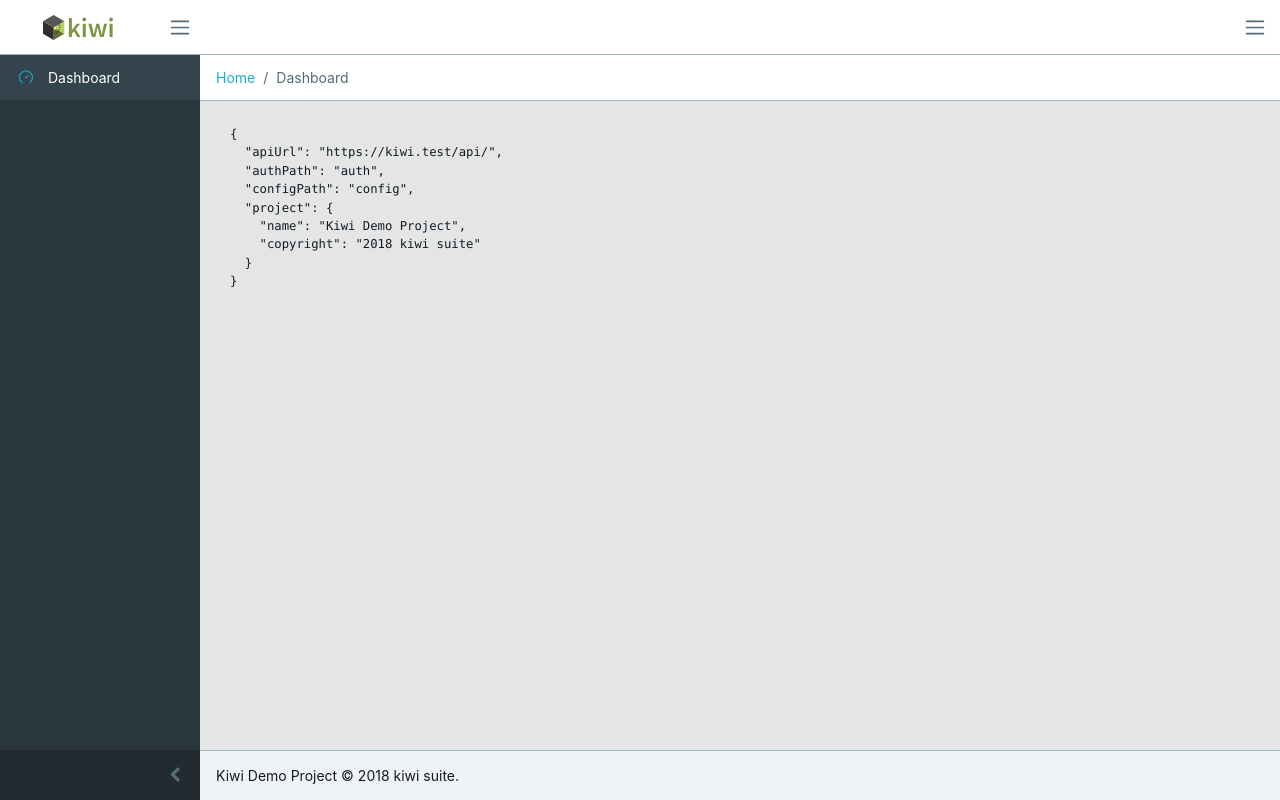
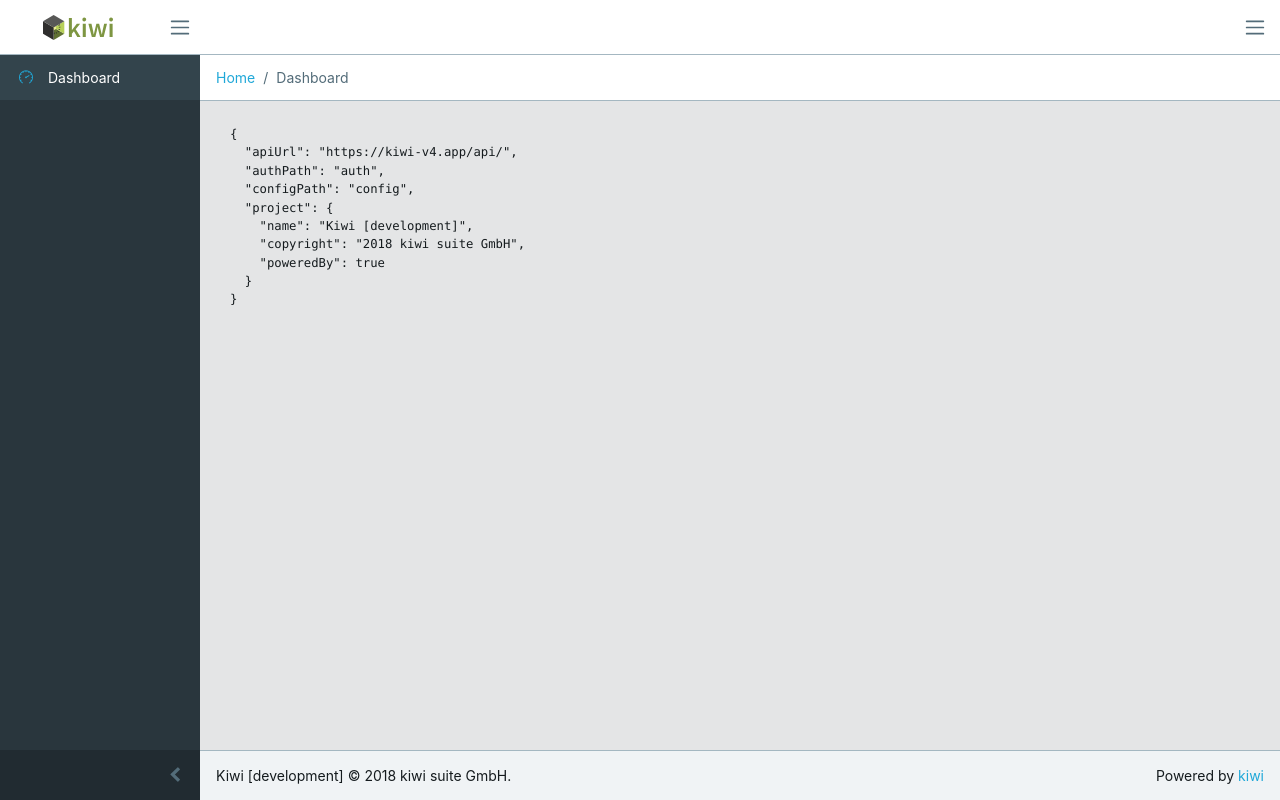
Before and after one commit to ixocreate/admin-frontend, an Angular app: page /dashboard in a window 1280 px wide. Built offline with nearby package versions, Linux system fonts and the light colour scheme; what ng2-charts would draw is missing.

Commit message:
highlight development builds

```diff
--- a/src/app/components/app-footer/app-footer.component.html
+++ b/src/app/components/app-footer/app-footer.component.html
@@ -3,6 +3,6 @@
         {{ project.name }} &copy; {{ project.copyright }}.
     </span>
     <span *ngIf="(config$|async)?.project.poweredBy" class="ml-auto">
-        Powered by <a href="https://github.com/kiwi-suite" target="_blank">kiwi</a>
+        Powered by <a href="https://github.com/kiwi-suite/kiwi" target="_blank">kiwi</a>
     </span>
 </footer>
--- a/src/index.html
+++ b/src/index.html
@@ -2,12 +2,12 @@
 <html lang="en">
 <head>
     <meta charset="utf-8">
-    <title>kiwi</title>
+    <title>kiwi [dev]</title>
     <base href="/">
     <meta http-equiv="X-UA-Compatible" content="IE=edge">
     <meta name="viewport" content="width=device-width, initial-scale=1, shrink-to-fit=no">
-    <meta name="description" content="Kiwi Administration">
-    <meta name="author" content="kiwi suite">
+    <meta name="description" content="kiwi [development]">
+    <meta name="author" content="kiwi suite GmbH">
     <link rel="shortcut icon" href="assets/img/icon.png">
 </head>
 <body>
@@ -15,12 +15,13 @@
 <script>
     window.__theme = 'bs4';
     window.__kiwi = {
-        apiUrl: 'https://kiwi.test/api/',
+        apiUrl: 'https://kiwi-v4.app/api/',
         configPath: 'config',
         authPath: 'auth',
         project: {
-            name: 'Kiwi Demo Project',
-            copyright: '2018 kiwi suite'
+            name: 'Kiwi [development]',
+            copyright: '2018 kiwi suite GmbH',
+            poweredBy: true
         }
     };
 </script>
```
Also changed, not shown: 6 other files (tests, documents, lock files or other folders).
